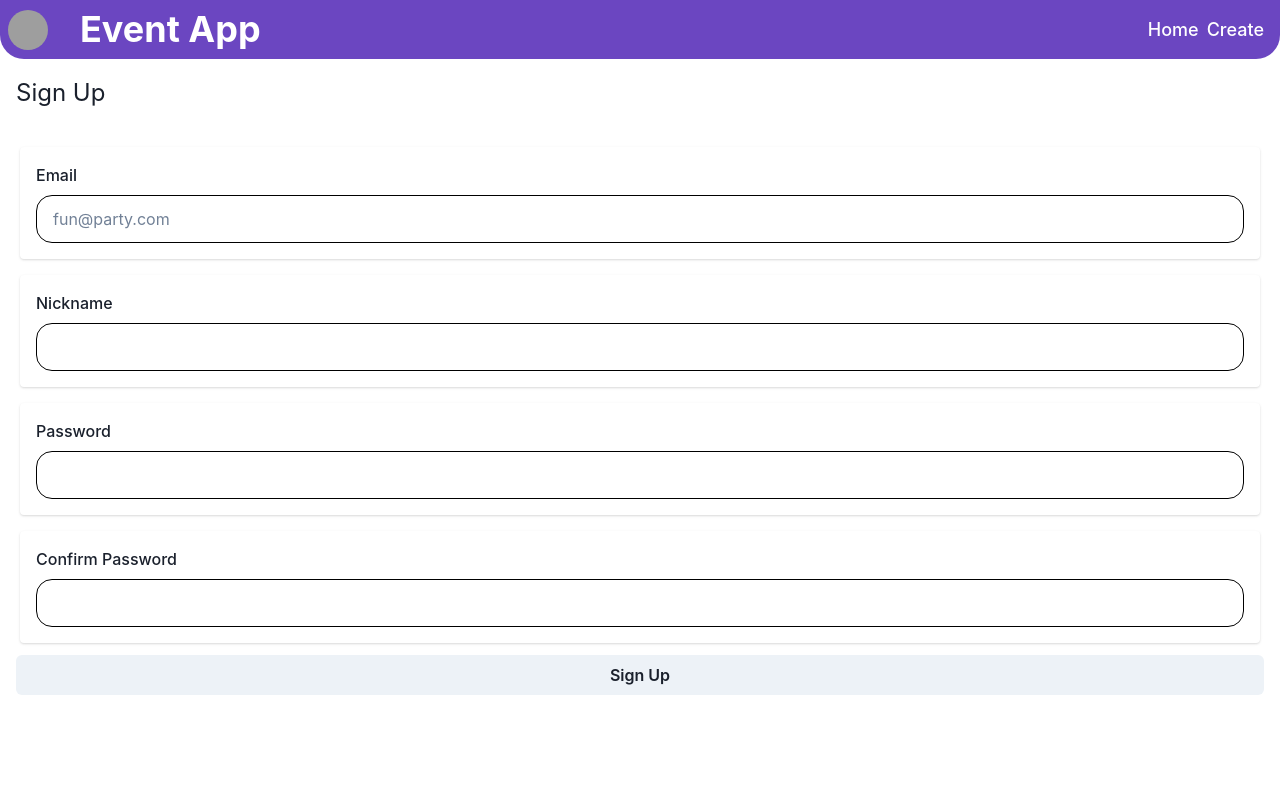
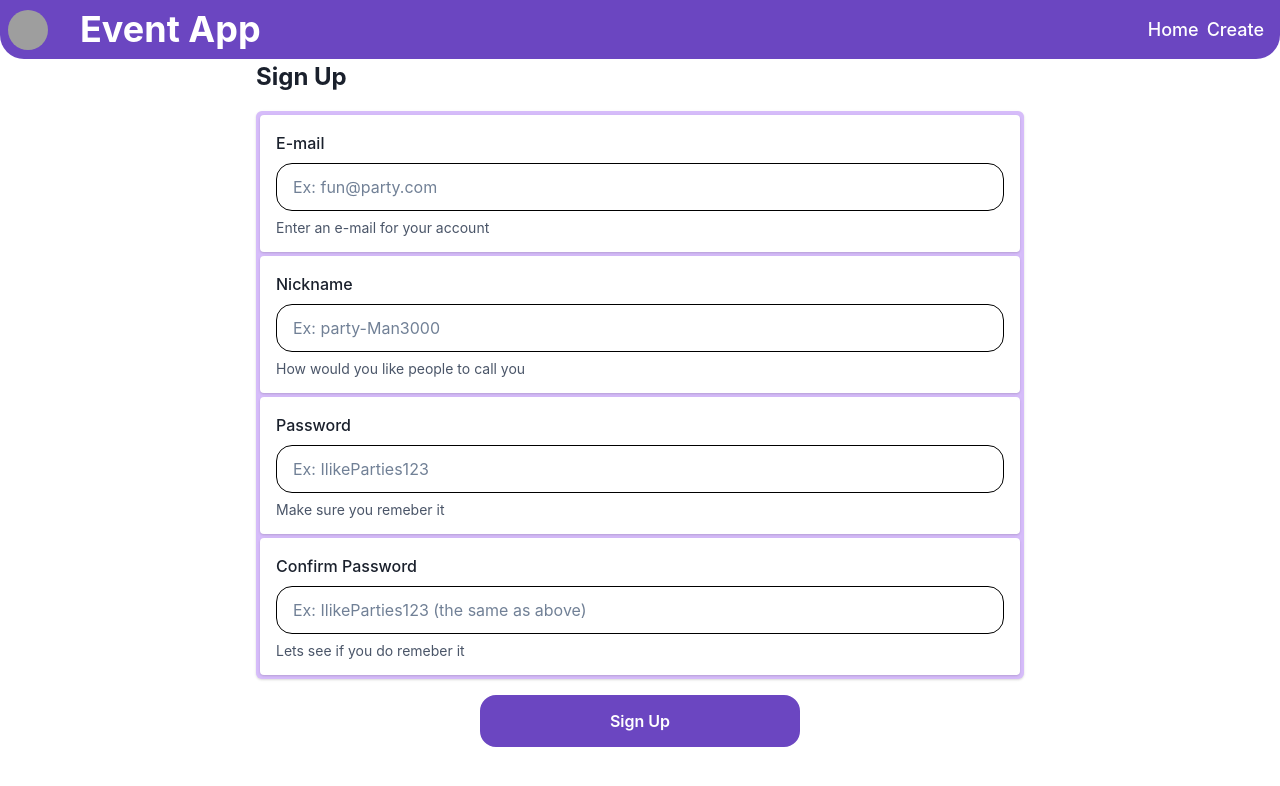
Before and after one commit to colomoio/invite-frontend, a Next.js app: page /sign-up in a window 1280 px wide. Shown: the top 786 px of the page. Built offline with nearby package versions, Linux system fonts and the light colour scheme; grey boxes are pictures that could not be loaded.

Commit message:
improve styling on sign up form

```diff
--- a/pages/create.tsx
+++ b/pages/create.tsx
@@ -18,6 +18,7 @@ export default function CreatePage() {
 
   return (
     <Layout>
+      <main>
         <EventInputsCard />
         <EventCard
           eventName="Evento"
@@ -28,6 +29,7 @@ export default function CreatePage() {
           guests={15}
           description="describa el etiqueta, tema o el motivo de la fiesta (opcional)"
         />
+      </main>
     </Layout>
   );
 }
--- a/pages/sign-up.tsx
+++ b/pages/sign-up.tsx
@@ -5,9 +5,9 @@ import { SignUpForm } from "../src/users/ui/SignUpForm";
 export default function SignUpPage() {
   return (
     <Layout>
-      <Box as="main" p="1rem">
-        <Box mb="2rem">
-          <Text as="h1" fontSize="2xl">
+      <Box as="main" maxW="50rem" mx="auto">
+        <Box mb="1rem" ml="1rem">
+          <Text as="h1" fontSize="2xl" fontWeight="bold">
             Sign Up
           </Text>
         </Box>
--- a/src/core/ui/FormBox.tsx
+++ b/src/core/ui/FormBox.tsx
@@ -7,7 +7,14 @@ export type FormBoxProps = {
 export function FormBox(props: FormBoxProps) {
   const { children } = props;
   return (
-    <Box bg="white" boxShadow="base" borderRadius=".25rem" w="100" p={4} m={1}>
+    <Box
+      bg="white"
+      boxShadow="base"
+      borderRadius=".25rem"
+      w="100"
+      p={4}
+      m=".25rem"
+    >
       {children}
     </Box>
   );
--- a/src/users/ui/SignUpForm.tsx
+++ b/src/users/ui/SignUpForm.tsx
@@ -1,4 +1,4 @@
-import { Button, Stack } from "@chakra-ui/react";
+import { Button, Card } from "@chakra-ui/react";
 import { FormInput } from "../../core/ui/FormInput";
 import { useSignUpForm } from "./useSignUpForm";
 
@@ -22,13 +22,15 @@ export function SignUpForm() {
   const { form, setForm, handleSubmit } = useSignUpForm();
 
   return (
-    <form onSubmit={handleSubmit}>
-      <Stack>
+    <>
+      <Card margin="1rem" bg="purple.200">
+        <form onSubmit={handleSubmit} id="signup-form">
           <FormInput
-          label="Email"
+            label="E-mail"
             type="email"
             name="email"
-          placeholder="fun@party.com"
+            placeholder="Ex: fun@party.com"
+            helperText="Enter an e-mail for your account"
             value={form.email}
             onChange={setForm.setEmail}
           />
@@ -36,6 +38,8 @@ export function SignUpForm() {
             label="Nickname"
             type="text"
             name="nickname"
+            placeholder="Ex: party-Man3000"
+            helperText="How would you like people to call you"
             value={form.nickname}
             onChange={setForm.setNickname}
           />
@@ -43,6 +47,8 @@ export function SignUpForm() {
             label="Password"
             type="password"
             name="password"
+            placeholder="Ex: IlikeParties123"
+            helperText="Make sure you remeber it"
             value={form.password}
             onChange={setForm.setPassword}
           />
@@ -50,11 +56,32 @@ export function SignUpForm() {
             label="Confirm Password"
             type="password"
             name="confirmPassword"
+            placeholder="Ex: IlikeParties123 (the same as above)"
+            helperText="Lets see if you do remeber it"
             value={form.passwordConfirmation}
             onChange={setForm.setPasswordConfirmation}
           />
-        <Button type="submit">Sign Up</Button>
-      </Stack>
         </form>
+      </Card>
+      <Button
+        type="submit"
+        form="signup-form"
+        width="20rem"
+        h="3.25rem"
+        display="block"
+        border=".25rem solid"
+        borderColor="purple.600"
+        bg="purple.600"
+        borderRadius="2xl"
+        textColor="white"
+        margin="1rem auto"
+        _hover={{
+          bg: "white",
+          textColor: "purple.600",
+        }}
+      >
+        Sign Up
+      </Button>
+    </>
   );
 }
```
Also changed, not shown: src/events/ui/EventCard.tsx (+4 -4 lines), src/events/ui/EventInputsCard.tsx (+6 -1 lines). Lines whose indentation alone changed are shown as unchanged.
